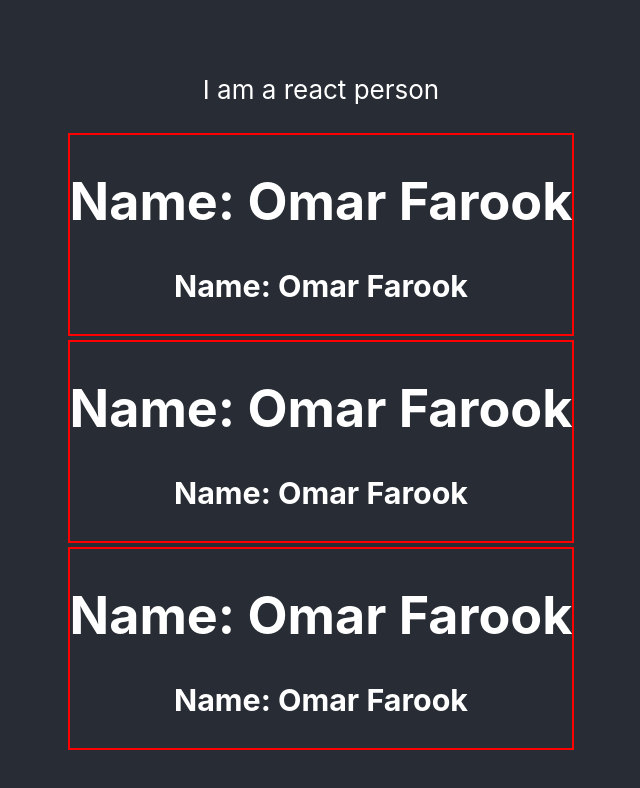
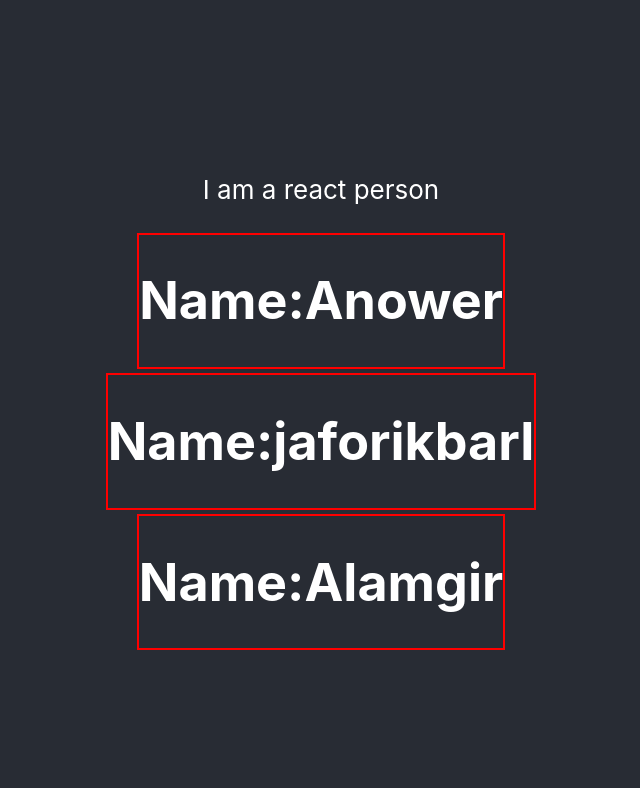
Before and after one commit to farookhridoy/react-core-concepts, a React (Create React App) app: page / in a window 1280 px wide. Shown: the top 788 px of the page, without its empty margins (319-959 px from the left). Built offline with nearby package versions, Linux system fonts and the light colour scheme.

Commit message:
Pass dynamic data to components, props in react

```diff
--- a/src/App.js
+++ b/src/App.js
@@ -5,24 +5,27 @@ import reactDom from 'react-dom';
 
 
 function App() {
+
+  const nayok = ['Anower', 'jaforikbarl', 'Alamgir', 'Salman Shah'];
+
   return (
     <div className="App">
       <header className="App-header">
         <p>I am a react person </p>
-        <Person></Person>
-        <Person></Person>
-        <Person></Person>
+        <Person name={nayok[0]}></Person>
+        <Person name={nayok[1]}></Person>
+        <Person name={nayok[2]}></Person>
+
       </header>
     </div>
   );
 }
 
 
-function Person() {
+function Person(props) {
   return (
     <div style={{border:'2px solid red', margin:'2px'}}>
-          <h1>Name: Omar Farook</h1>
-        <h3>Name: Omar Farook</h3>
+      <h1>Name:{ props.name}</h1>
     </div>
   );
 }
```
